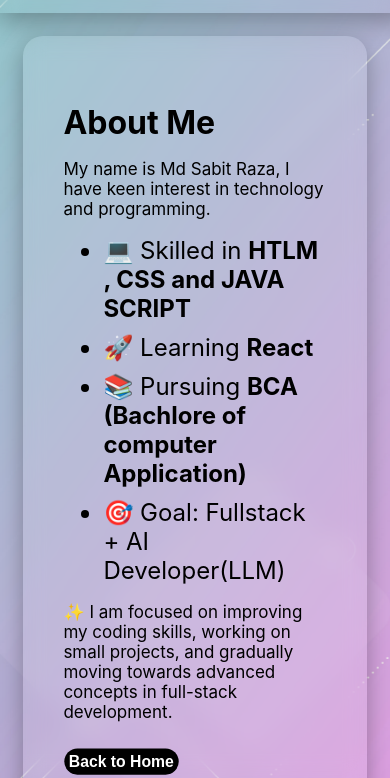
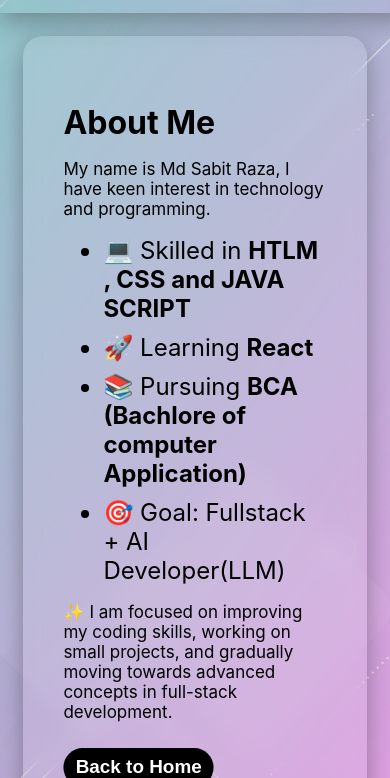
Before and after one commit to mdsabit05/My-protfolio-website, a plain HTML site: page page3.html in a window 390 px wide. Shown: the part 66-844 px from the top of the page. Drawn offline with Linux system fonts and the light colour scheme.

Commit message:
Add files via upload

```diff
--- a/page3.css
+++ b/page3.css
@@ -80,3 +80,12 @@ a {
   transform: scale(1.05);
   transition: 0.3sec;
 }
+
+
+@media (max-width :960px){
+.btn {
+font-size: 18px;
+padding: 2vw 3vw;
+
+}
+}
```
